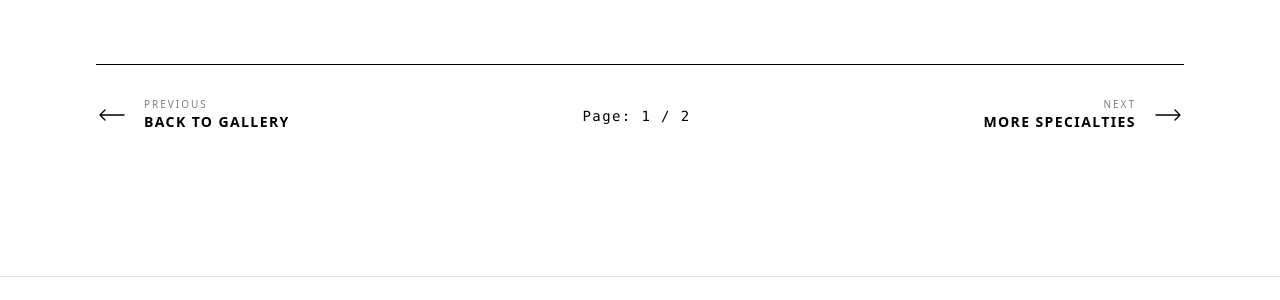
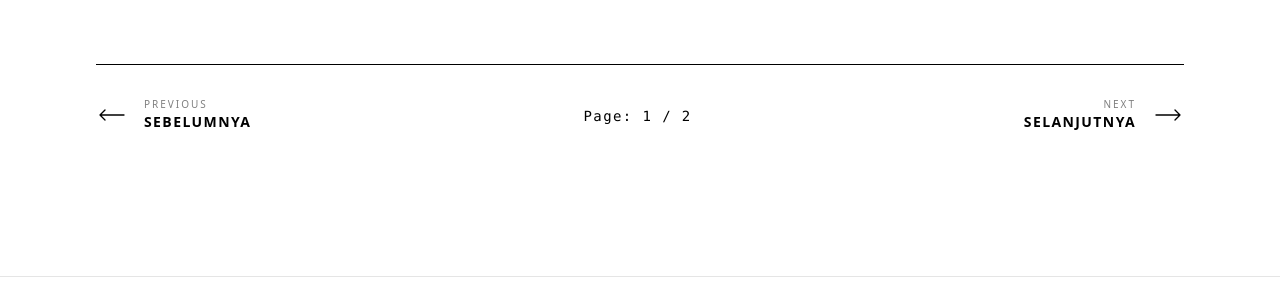
Before and after one commit to dapoerela85/dapoerela85.github.io, a Jekyll site: the page built from index.html, in a window 1280 px wide. Shown: the part 1030-1330 px from the top of the page. Built offline with Jekyll 4.4.1, drawn with Linux system fonts in a browser that asks for light colours; nearby versions of some CDN libraries; the list of posts is cut into pages by our own code.

Commit message:
Update pagination.html

```diff
--- a/_includes/pagination.html
+++ b/_includes/pagination.html
@@ -7,7 +7,7 @@
             </svg>
             <div class="flex flex-col">
                 <span class="text-[10px] uppercase tracking-[0.2em] opacity-50">Previous</span>
-                <span class="text-sm font-bold uppercase tracking-widest">Back to Gallery</span>
+                <span class="text-sm font-bold uppercase tracking-widest">Sebelumnya</span>
             </div>
         </a>
         {% else %}
@@ -17,7 +17,7 @@
             </svg>
             <div class="flex flex-col">
                 <span class="text-[10px] uppercase tracking-[0.2em] opacity-50">Previous</span>
-                <span class="text-sm font-bold uppercase tracking-widest">Back to Gallery</span>
+                <span class="text-sm font-bold uppercase tracking-widest">Sebelumnya</span>
             </div>
         </a>
         {% endif %}
@@ -29,7 +29,7 @@
         <a href="{{ paginator.next_page_path }}" class="group flex items-center gap-4 transition-all duration-300 hover:translate-x-2 text-right">
             <div class="flex flex-col">
                 <span class="text-[10px] uppercase tracking-[0.2em] opacity-50">Next</span>
-                <span class="text-sm font-bold uppercase tracking-widest">More Specialties</span>
+                <span class="text-sm font-bold uppercase tracking-widest">Selanjutnya</span>
             </div>
             <svg xmlns="http://www.w3.org/2000/svg" fill="none" viewBox="0 0 24 24" stroke-width="1.0" stroke="currentColor" class="w-8 h-8">
                 <path stroke-linecap="round" stroke-linejoin="round" d="M17.25 8.25L21 12m0 0l-3.75 3.75M21 12H3" />
@@ -39,7 +39,7 @@
         <a class="group flex items-center gap-4 transition-all duration-300 hover:translate-x-2 text-right">
             <div class="flex flex-col">
                 <span class="text-[10px] uppercase tracking-[0.2em] opacity-50">Next</span>
-                <span class="text-sm font-bold uppercase tracking-widest">More Specialties</span>
+                <span class="text-sm font-bold uppercase tracking-widest">Selanjutnya</span>
             </div>
             <svg xmlns="http://www.w3.org/2000/svg" fill="none" viewBox="0 0 24 24" stroke-width="1.0" stroke="currentColor" class="w-8 h-8">
                 <path stroke-linecap="round" stroke-linejoin="round" d="M17.25 8.25L21 12m0 0l-3.75 3.75M21 12H3" />
```
